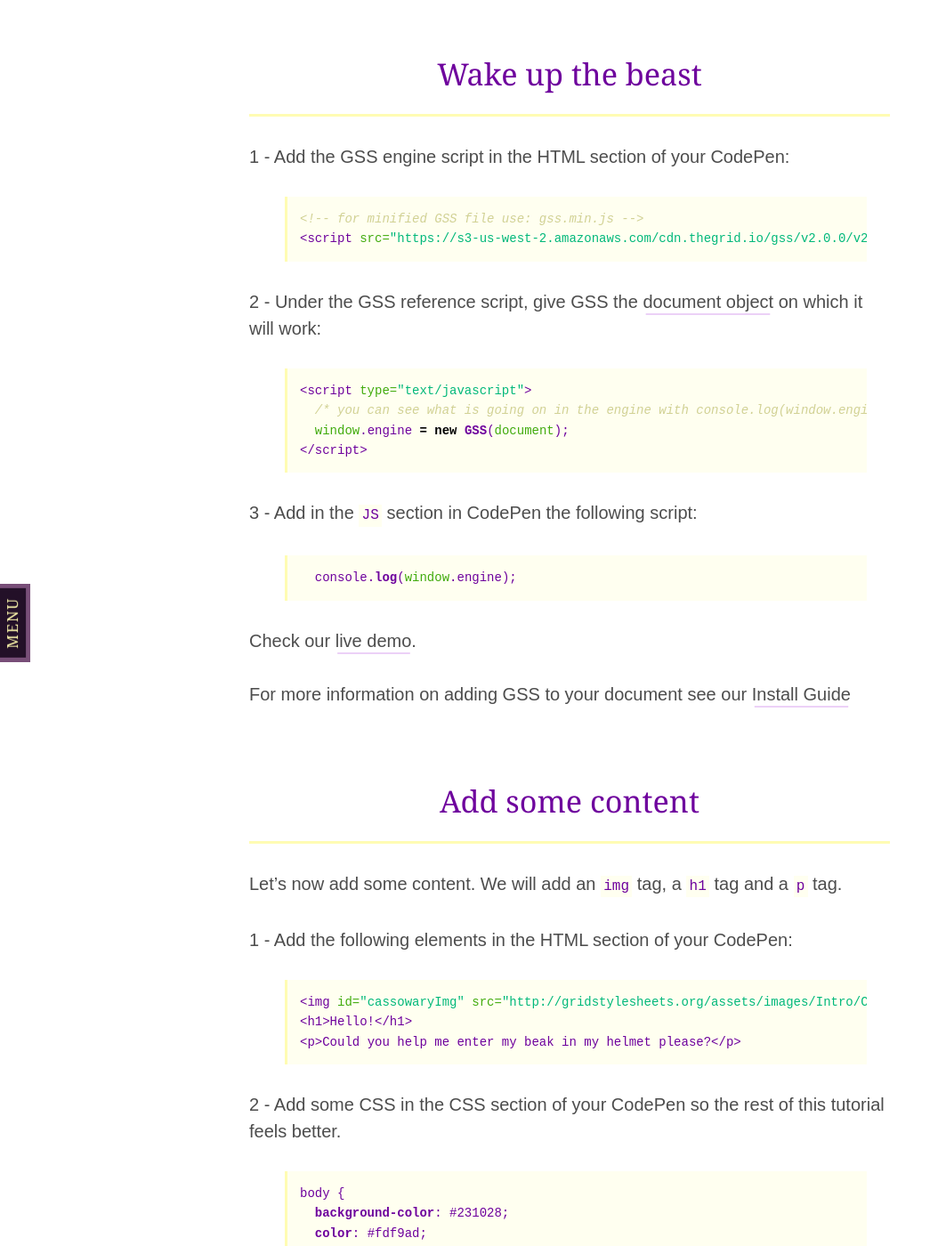
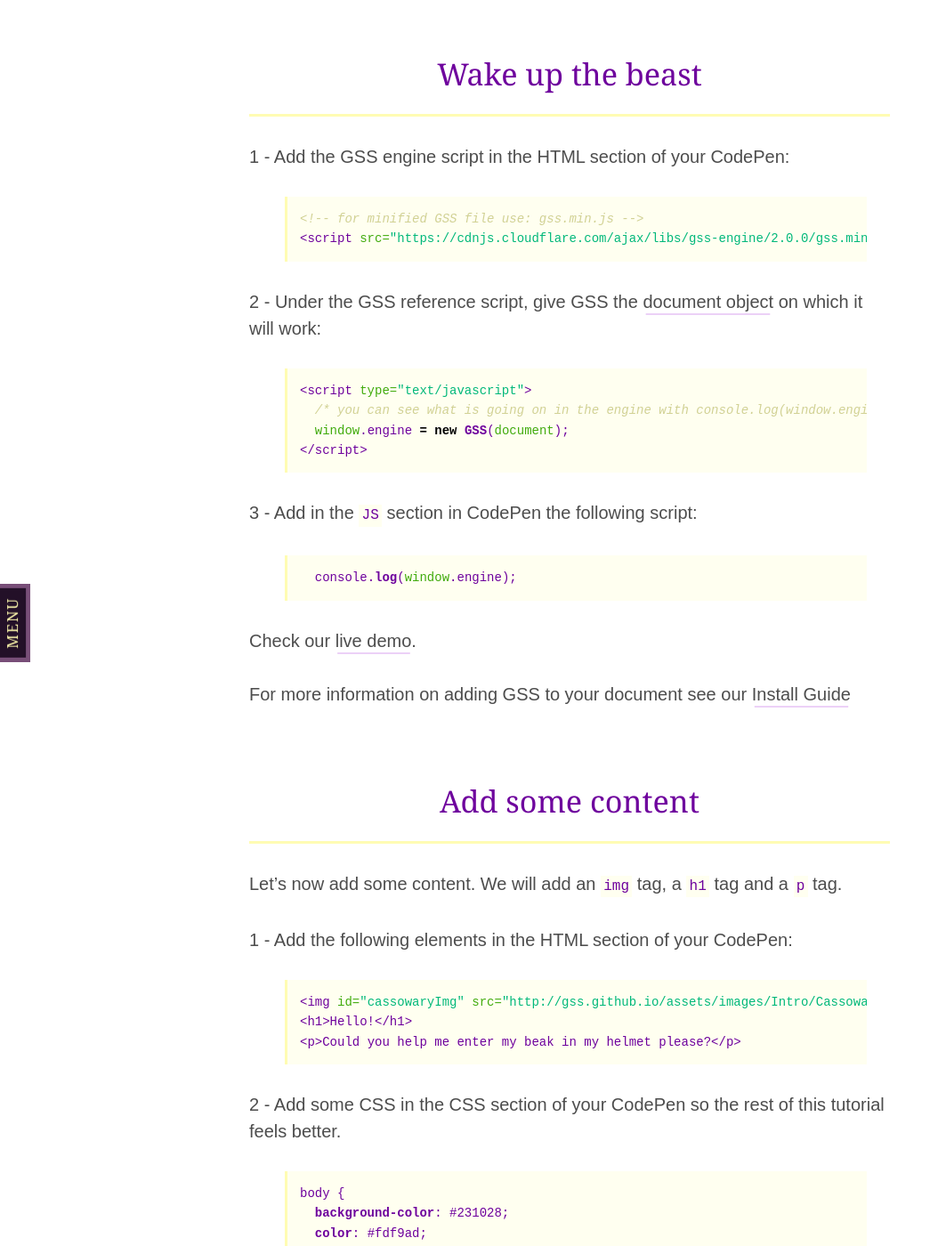
Before and after one commit to gss/gss.github.io, a Jekyll site: the page built from demos/_posts/2015-02-15-hello-world.html, in a window 1280 px wide and 1400 px high, scrolled down 937 px. Shown: the whole window at 89% size, without its empty margins (0-1063 px from the left). Built offline with Jekyll 4.4.1, drawn with Linux system fonts in a browser that asks for light colours; some web fonts are replaced; Markdown is read by kramdown in place of the engine named in the settings; comment, search, counter and statistics services are not loaded.

Commit message:
fix tutorial links

```diff
--- a/demos/_posts/2015-02-15-hello-world.html
+++ b/demos/_posts/2015-02-15-hello-world.html
@@ -23,7 +23,7 @@ tool or a simple web page hosted locally.
 {% highlight html %}
 
 <!-- for minified GSS file use: gss.min.js -->
-<script src="https://s3-us-west-2.amazonaws.com/cdn.thegrid.io/gss/v2.0.0/v2.0.0/gss.js"></script>
+<script src="https://cdnjs.cloudflare.com/ajax/libs/gss-engine/2.0.0/gss.min.js"></script>
 
 {% endhighlight %}
 
@@ -59,7 +59,7 @@ Let's now add some content. We will add an `img` tag, a `h1` tag and a `p` tag.
 
 {% highlight html %}
 
-<img id="cassowaryImg" src="http://gridstylesheets.org/assets/images/Intro/CassowaryBird.png" />
+<img id="cassowaryImg" src="http://gss.github.io/assets/images/Intro/CassowaryBird.png" />
 <h1>Hello!</h1>
 <p>Could you help me enter my beak in my helmet please?</p>
 
```
